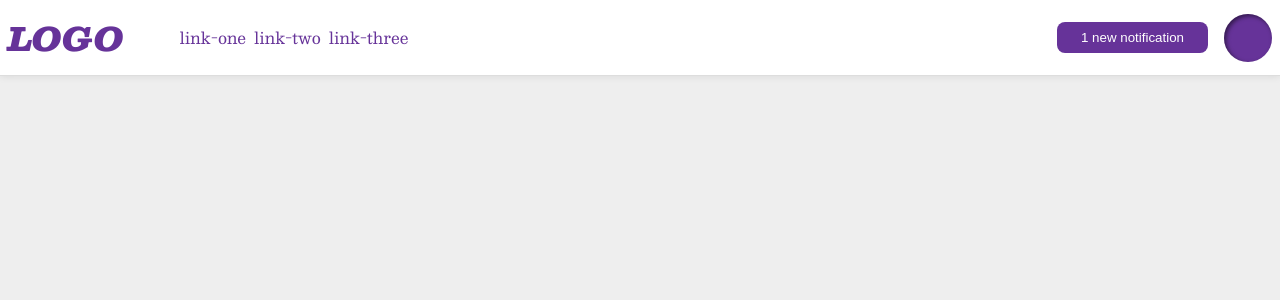
After one commit to Mssskrishna/OdinCodes, a web app: file CSScodes/flex-three.html in a window 1280 px wide. The commit adds this page. Shown: the top 300 px of the page. Run offline with its HTML, style and script files only (its server is not run), Linux system fonts and the light colour scheme.

Commit message:
css exercise files added

```diff
--- /dev/null
+++ b/CSScodes/css/flex-three.css
@@ -0,0 +1,61 @@
+/* this is some magical font-importing.
+you'll learn about it later. */
+@import url('https://fonts.googleapis.com/css2?family=Besley:ital,wght@0,400;1,900&display=swap');
+
+body {
+    margin: 0;
+    background: #eee;
+    font-family: Besley, serif;
+}
+
+.header {
+    background: white;
+    border-bottom: 1px solid #ddd;
+    box-shadow: 0 0 8px rgba(0, 0, 0, .1);
+    display: flex;
+    /* gap: 8px; */
+    /* align-items: center; */
+    justify-content: space-between;
+    padding: 8px;
+}
+.noresize,.resize{
+    display:flex;
+    gap: 16px;
+    align-items: center;
+    /* justify-content: flex-start; */
+    /* flex-shrink: 0; */
+}
+.profile-image {
+    background: rebeccapurple;
+    box-shadow: inset 2px 2px 4px rgba(0, 0, 0, .5);
+    border-radius: 50%;
+    width: 48px;
+    height: 48px;
+}
+.logo {
+    color: rebeccapurple;
+    font-size: 32px;
+    font-weight: 900;
+    font-style: italic;
+}
+
+button {
+    border: none;
+    border-radius: 8px;
+    background: rebeccapurple;
+    color: white;
+    padding: 8px 24px;
+}
+
+a {
+    /* this removes the line under our links */
+    text-decoration: none;
+    color: rebeccapurple;
+
+}
+
+ul {
+    list-style-type: none;
+    display: flex;
+    gap: 8px;
+}
--- /dev/null
+++ b/CSScodes/flex-three.html
@@ -0,0 +1,33 @@
+<!DOCTYPE html>
+<html lang="en">
+
+<head>
+    <meta charset="UTF-8">
+    <meta http-equiv="X-UA-Compatible" content="IE=edge">
+    <meta name="viewport" content="width=device-width, initial-scale=1.0">
+    <title>Flex Header 2</title>
+    <link rel="stylesheet" href="css/flex-three.css">
+</head>
+
+<body>
+    <div class="header">
+        <div class="noresize">
+            <div class="logo">
+                LOGO
+            </div>
+            <ul class="links">
+                <li><a href="google.com">link-one</a></li>
+                <li><a href="google.com">link-two</a></li>
+                <li><a href="google.com">link-three</a></li>
+            </ul>
+        </div>
+        <div class="resize">
+            <button class="notifications">
+                1 new notification
+            </button>
+            <div class="profile-image"></div>
+        </div>
+    </div>
+</body>
+
+</html>
```
Also changed, not shown: CSScodes/css/flex-four.css (added, +26 -0 lines), CSScodes/css/flex-one.css (added, +18 -0 lines), CSScodes/css/flex-two.css (added, +35 -0 lines), CSScodes/flex-four.html (added, +35 -0 lines), CSScodes/flex-one.html (added, +18 -0 lines), CSScodes/flex-two.html (added, +32 -0 lines), odin-recipes/css/index.css (+37 -8 lines), CSScodes/img/01.png (added), CSScodes/img/barberry.png (added), CSScodes/img/chilli.png (added), CSScodes/img/pepper.png (added), CSScodes/img/saffron.png (added).
